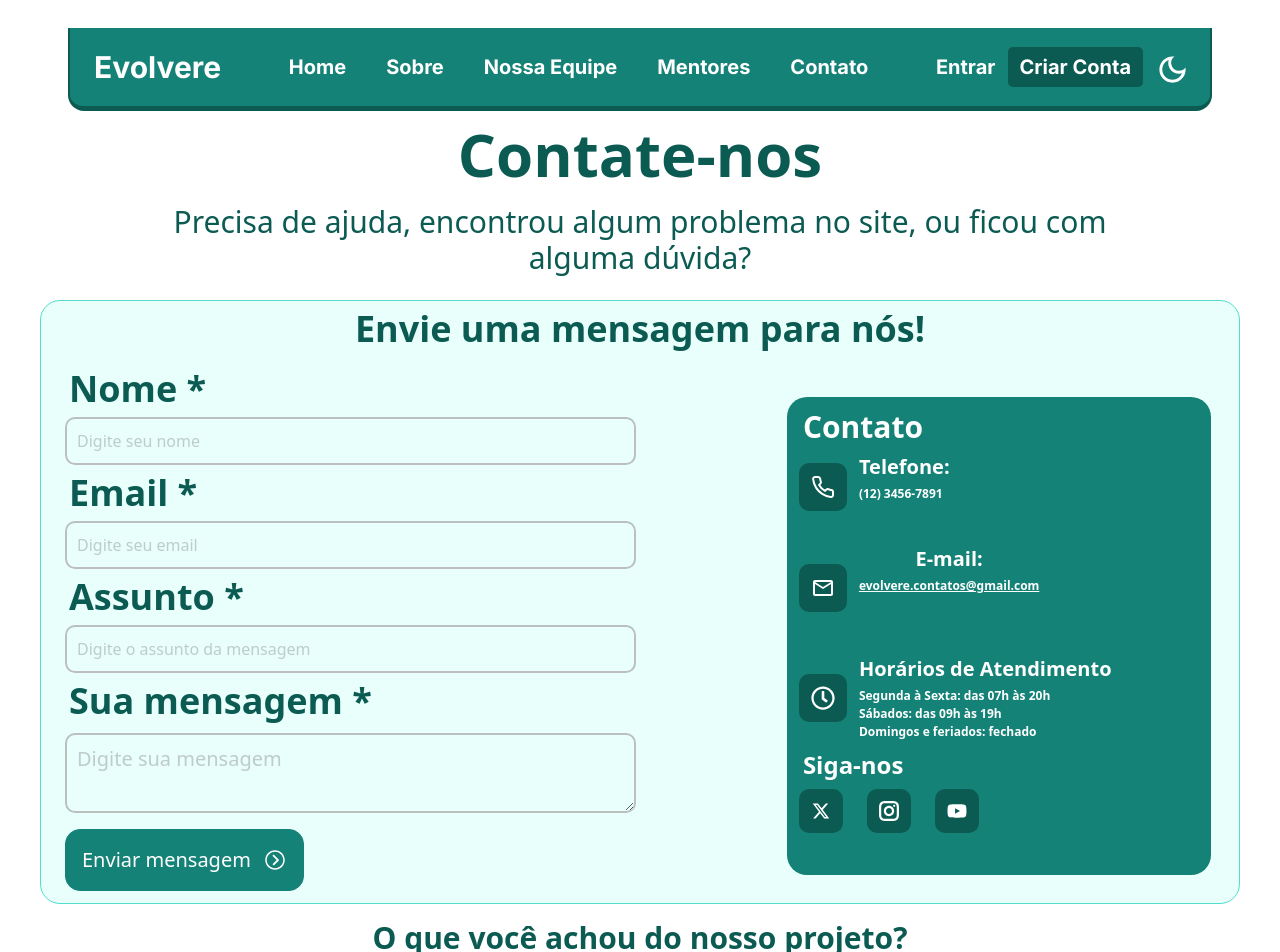
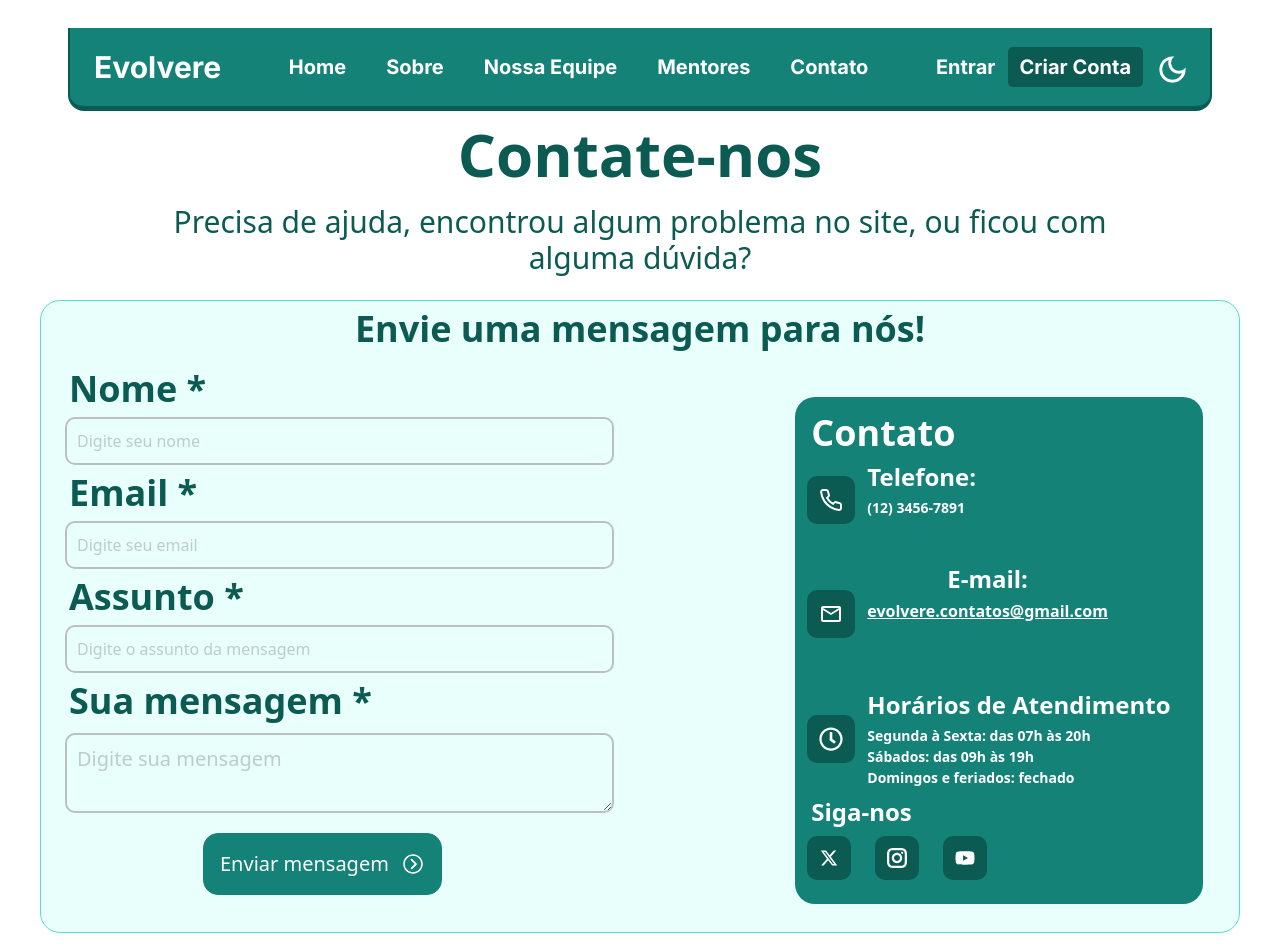
Before and after one commit to BSM-Global-Solution/evolvere, a React (Vite) app: page /contato in a window 1280 px wide. Shown: the top 952 px of the page. Built offline with nearby package versions, Linux system fonts and the light colour scheme; a web font is replaced by a local one.

Commit message:
style(Contato): feito alterações na estilização do card de contato na sessão de formulário, e alterando posição do botão para a responsividade 'xl'.

```diff
--- a/src/routes/Contato/index.tsx
+++ b/src/routes/Contato/index.tsx
@@ -130,12 +130,13 @@ export default function Contato() {
               className="border-2 border-[var(--color-gray-200)] rounded-[10px] text-[14px] text-[var(--color-gray-300)] font-medium p-[6px] px-2
               md:text-[16px] md:w-[80%] md:mb-4 xl:text-xl xl:mt-1 xl:mb-0 xl:p-[10px]"
             />
-            <div className="flex justify-center py-3">
+            <div className="flex justify-center py-3 xl:px-34.5">
               <button
                 type="submit"
                 title="Clique aqui para enviar mensagem"
-                className="w-[80%] border-1 border-[var(--color-green-400)] bg-[var(--color-green-400)] rounded-[15px] text-[18px] text-white flex justify-center gap-3 p-1.5 hover:bg-[var(--color-green-300)] hover:duration-300
-                            sm:w-[40%] md:items-center md:w-full lg:mt-3 lg:p-3 xl:p-4 xl:text-xl xl:mt-1"
+                className="w-[80%] border-1 border-[var(--color-green-400)] bg-[var(--color-green-400)] rounded-[15px] text-[18px] text-white flex justify-center gap-3 p-1.5
+                hover:bg-[var(--color-green-300)] hover:duration-300
+                sm:w-[40%] md:items-center md:w-full lg:mt-3 lg:p-3 xl:p-4 xl:text-xl xl:mt-2"
               >
                 Enviar mensagem <IoIosArrowDropright size={24} />
               </button>
@@ -143,9 +144,9 @@ export default function Contato() {
           </div>
           <div
             className="bg-[var(--color-green-400)] rounded-[20px] flex flex-col items-center py-1
-                        sm:items-start md:mt-10 md:mb-3 lg:w-[40%] lg:mr-7 lg:mb-7 lg:py-3"
+                        sm:items-start md:mt-10 md:mb-3 lg:w-[40%] lg:mr-7 lg:mb-7 lg:py-3 xl:mr-9 xl:ml-9 xl:py-4"
           >
-            <h3 className="text-white text-2xl font-semibold flex px-4 lg:text-3xl">
+            <h3 className="text-white text-2xl font-semibold flex px-4 lg:text-3xl xl:text-4xl">
               Contato
             </h3>
             <ul className="flex flex-col gap-2">
@@ -161,11 +162,11 @@ export default function Contato() {
                         {cardsEvolvere.icon}
                       </div>
                       <div className="flex flex-col gap-1 font-bold">
-                        <figcaption className="text-[14px] text-white lg:text-xl">
+                        <figcaption className="text-[14px] text-white lg:text-xl xl:text-2xl">
                           {cardsEvolvere.figcaption}
                         </figcaption>
-                        <p className="text-white text-[12px]">
-                          <span className="underline text-[12px]">
+                        <p className="text-white text-[12px] xl:text-[14px]">
+                          <span className="underline text-[12px] xl:text-[16px]">
                             {cardsEvolvere.span}
                           </span>{" "}
                           <text className="flex text-start">
```
